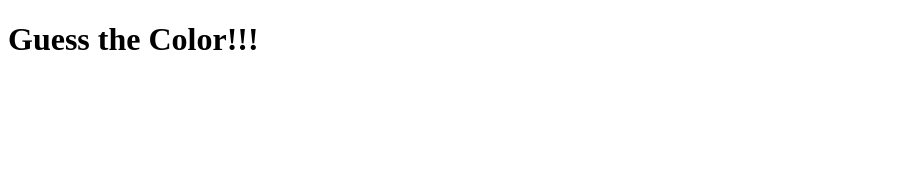
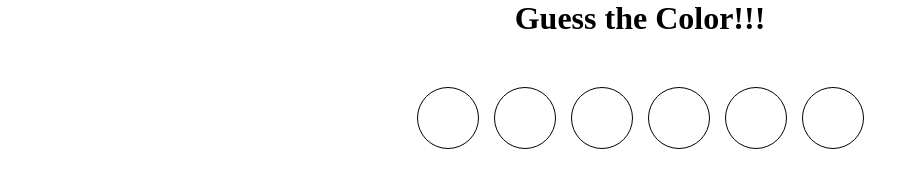
Before and after one commit to leocaridade/color-guess, a website: page index.html in a window 1280 px wide. Shown: the whole page, without its empty margins (0-918 px from the left). Drawn offline with Linux system fonts and the light colour scheme.

Commit message:
Resolve o requisito 3, adiciona 6 circulos com a classe ball

```diff
--- a/index.html
+++ b/index.html
@@ -9,6 +9,16 @@
 </head>
 <body>
   <h1 id="title">Guess the Color!!!</h1>
+  <p id="rgb-color"></p>
+  <section>
+    <div class="ball"></div>
+    <div class="ball"></div>
+    <div class="ball"></div>
+    <div class="ball"></div>
+    <div class="ball"></div>
+    <div class="ball"></div>
+  </section>
+
   <script src="script.js"></script>
 </body>
 </html>
--- a/style.css
+++ b/style.css
@@ -0,0 +1,23 @@
+* {
+  margin: 0;
+  padding: 0;
+}
+
+h1 {
+  text-align: center;
+}
+
+section {
+  display: flex;
+  justify-content: center;
+  align-items: center;
+  gap: 15px;
+  margin-top: 50px;
+}
+
+.ball {
+  width: 60px;
+  height: 60px;
+  border: 1px solid black;
+  border-radius: 50%;
+}
```
Lines whose indentation alone changed are shown as unchanged.
